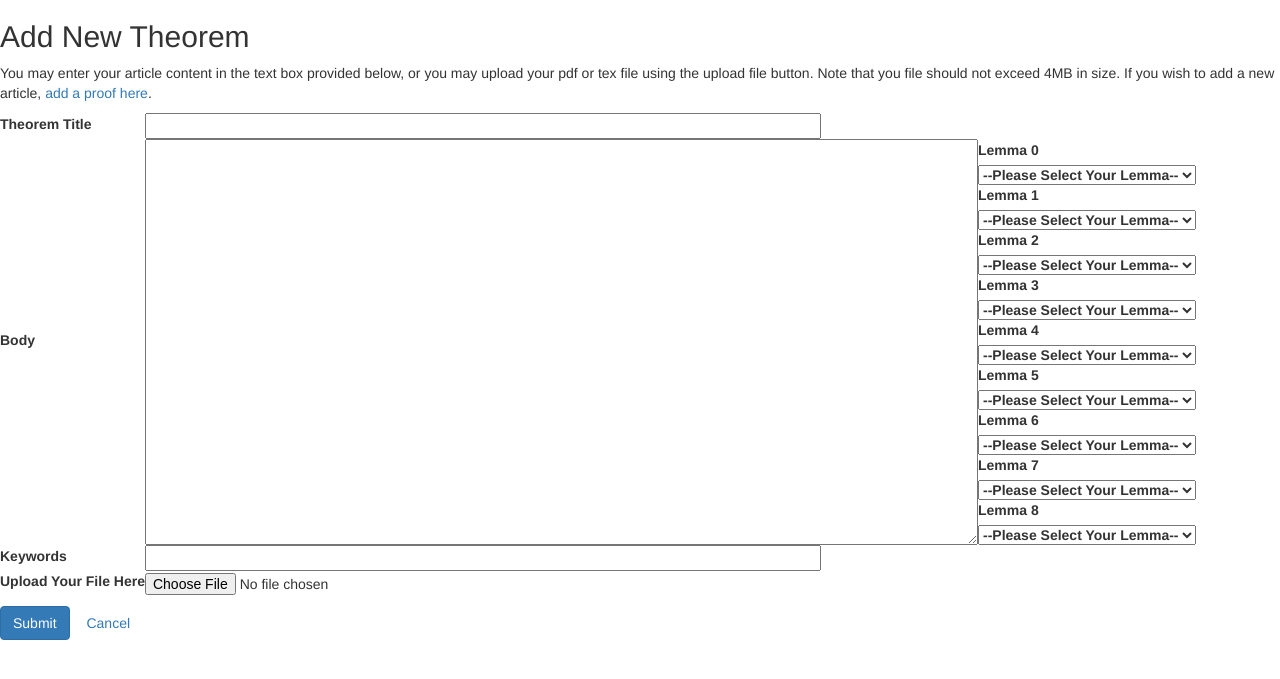
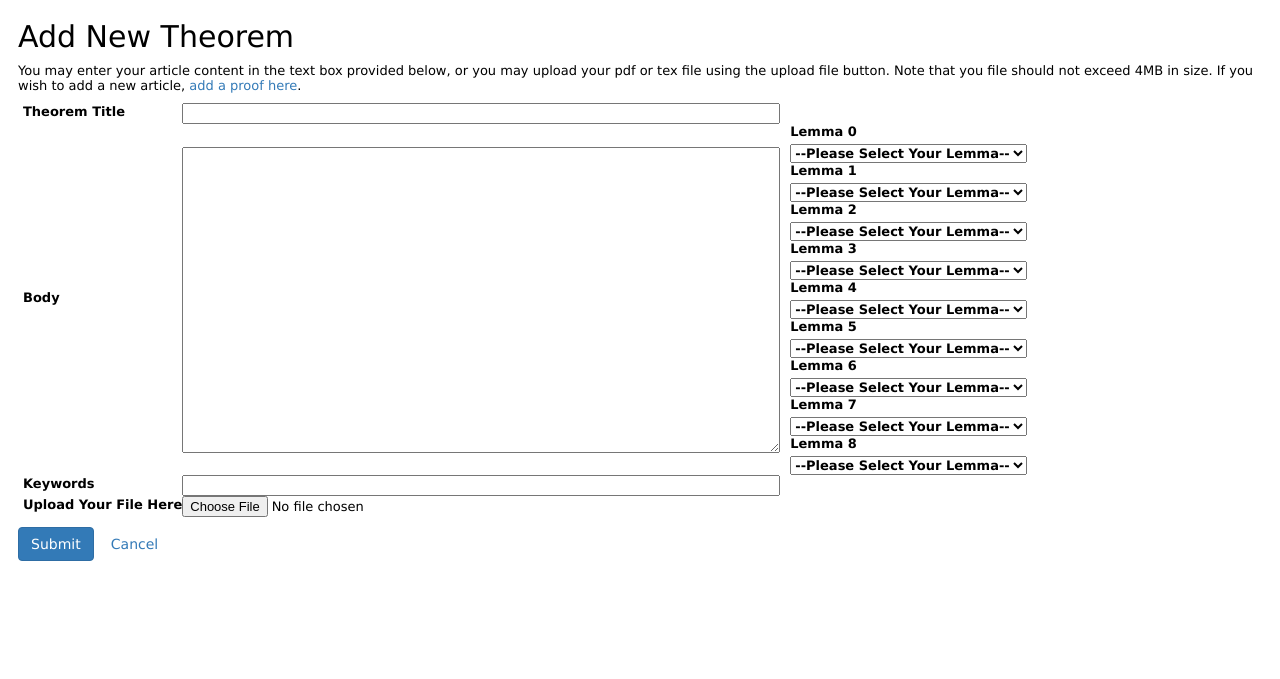
Before and after one commit to th0114nd/socialmath, a Django app: page /prooftree/add/1/ in a window 1280 px wide. Shown: the top 679 px of the page. Run offline with Django 3.2, Linux system fonts and the light colour scheme; data that the repository does not hold is empty; parts of the project's set-up code (start-up, migrations or seed data) failed here and were passed over; some libraries are stand-ins or nearby versions.

Commit message:
Fixes page margin and font; fix submission form format

```diff
--- a/src/prooftree/templates/prooftree/add_theorem.html
+++ b/src/prooftree/templates/prooftree/add_theorem.html
@@ -6,6 +6,19 @@
   <!-- Bootstrap CSS -->
   <link href="http://netdna.bootstrapcdn.com/bootstrap/3.1.1/css/bootstrap.min.css" rel="stylesheet">
 
+  <style>
+    body {
+      margin: 18px;
+      padding: 0;
+      color: #000000;
+
+      font:1.3em "lucida grande","lucida sans unicode";
+      font-size-adjust:none;
+      font-style:normal;
+      font-variant:normal;
+      font-weight:normal;
+    }
+  </style>
 
 
   <title>SocialMath Submitting New Theorem</title>
@@ -24,7 +37,7 @@
 <form action="/prooftree/submit_theorem/" method="post">
   {% csrf_token %}
   <p>
-    <table style="text-align:left">
+    <table style="text-align:left;margin-left:5px;">
 
       <tr>
         <th><label for="id_title">Theorem Title</label></th>
@@ -37,12 +50,12 @@
       <tr>
         <th><label for="body">Body</label></th>
         <td>
-          <textarea id="body" rows="20" cols="100" name="body"></textarea>
+          <textarea id="body" rows="20" style="width:100%" name="body"></textarea>
         </td>
 
 
         <td>
-        <table style="text-align:left">
+        <table style="text-align:left;margin-left:10px;">
           {% for i in lemma_range %}
           <tr>
             <th><label for="id_lemma">Lemma {{i}}</label></th>
```
Also changed, not shown: src/prooftree/templates/prooftree/add_article.html (+16 -2 lines), src/prooftree/templates/prooftree/change_article.html (+15 -3 lines), src/prooftree/templates/prooftree/change_theorem.html (+15 -3 lines), src/prooftree/templates/prooftree/detail.html (+17 -3 lines), src/prooftree/templates/prooftree/search.html (+4 -3 lines).
